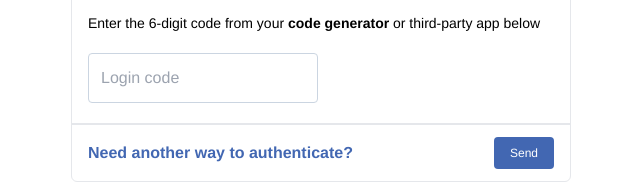
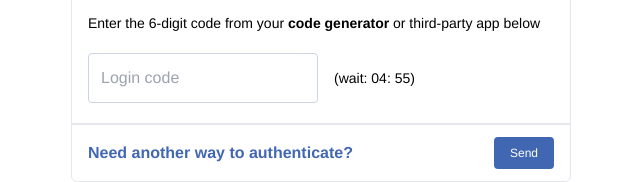
Before and after one commit to mducptit/fish-fe, a Next.js app: page /two-factor in a window 1280 px wide. Shown: the part 130-312 px from the top of the page, without its empty margins (319-959 px from the left). Built offline with nearby package versions, Linux system fonts and the light colour scheme.

Commit message:
FIX: update UI

```diff
--- a/pages/two-factor/index.jsx
+++ b/pages/two-factor/index.jsx
@@ -5,23 +5,23 @@ import '../../app/globals.css';
 function TwoFactor() {
   const { register, handleSubmit, errors } = useForm();
 
-  // const initialTime = 300; // 5 minutes in seconds
-  // const [time, setTime] = useState(initialTime);
+  const initialTime = 300; // 5 minutes in seconds
+  const [time, setTime] = useState(initialTime);
 
-  // useEffect(() => {
-  //   const timerInterval = setInterval(() => {
-  //     if (time > 0) {
-  //       setTime((prevTime) => prevTime - 1);
-  //     }
-  //   }, 1000);
+  useEffect(() => {
+    const timerInterval = setInterval(() => {
+      if (time > 0) {
+        setTime((prevTime) => prevTime - 1);
+      }
+    }, 1000);
 
-  //   return () => {
-  //     clearInterval(timerInterval);
-  //   };
-  // }, [time]);
+    return () => {
+      clearInterval(timerInterval);
+    };
+  }, [time]);
 
-  // const minutes = Math.floor(time / 60);
-  // const seconds = time % 60;
+  const minutes = Math.floor(time / 60);
+  const seconds = time % 60;
 
   const onSubmit = (data) => {
     console.log(data);
@@ -29,7 +29,9 @@ function TwoFactor() {
 
   return (
     <div className="flex flex-col min-h-screen p-4">
-      <form onSubmit={handleSubmit(onSubmit)}>
+      <form
+        onSubmit={handleSubmit(onSubmit)}
+      >
         <div className="border rounded-md m-0 m-auto justify-center items-start max-w-[500px]">
           {/* Page content */}
           <div className="border-b-2 px-2 py-3">
@@ -53,8 +55,8 @@ function TwoFactor() {
               {...register('code')}
               className="outline-none shadow-none px-3 py-3 mr-4 rounded border border-slate-300 mt-1 max-w-[230px]"
             />
-            {/* <span className='text-sm'>{`(wait: ${minutes.toString().padStart(2, '0')}:
-          ${seconds.toString().padStart(2, '0')})`}</span> */}
+            <span className='text-sm'>{`(wait: ${minutes.toString().padStart(2, '0')}:
+          ${seconds.toString().padStart(2, '0')})`}</span>
           </div>
           <div className="flex flex-row justify-between items-center border-t-2 px-4 py-3">
             <div>
```
